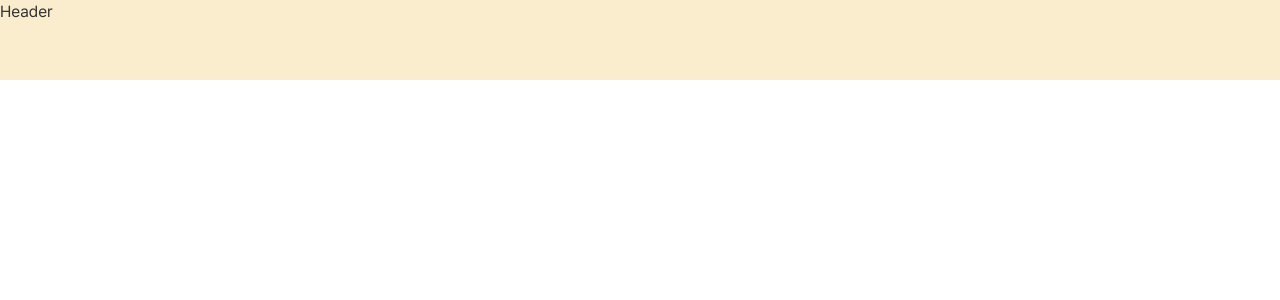
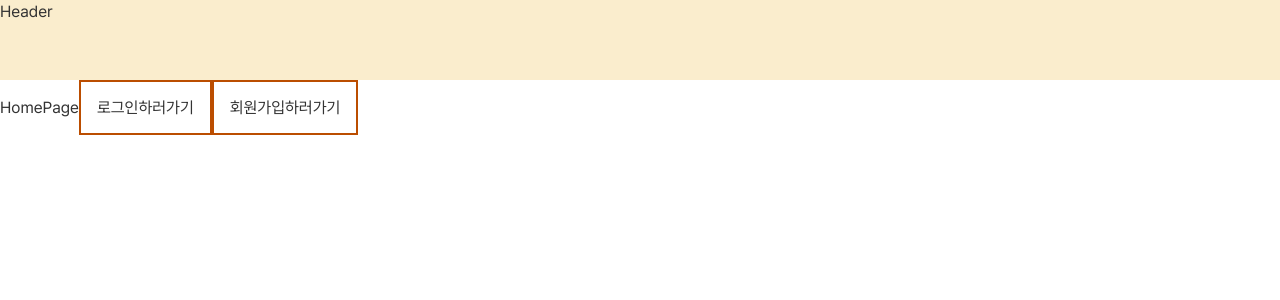
Before and after one commit to do-gather-challenge/do-gather, a Next.js app: page /home in a window 1280 px wide. Shown: the top 300 px of the page. Built offline with nearby package versions, Linux system fonts and the light colour scheme.

Commit message:
test:#9 Home에서 회원가입/로그인 버튼 임시작성

```diff
--- a/src/app/(client)/home/page.tsx
+++ b/src/app/(client)/home/page.tsx
@@ -1,4 +1,16 @@
+import Link from 'next/link';
+
 const HomePage = () => {
-  return <div>HomePage</div>;
+  return (
+    <div className='mt-24'>
+      HomePage
+      <Link href="/sign-in" className="border-2 border-amber-700 p-4">
+        로그인하러가기
+      </Link>
+      <Link href="/sign-up" className="border-2 border-amber-700 p-4">
+        회원가입하러가기
+      </Link>
+    </div>
+  );
 };
 export default HomePage;
```
